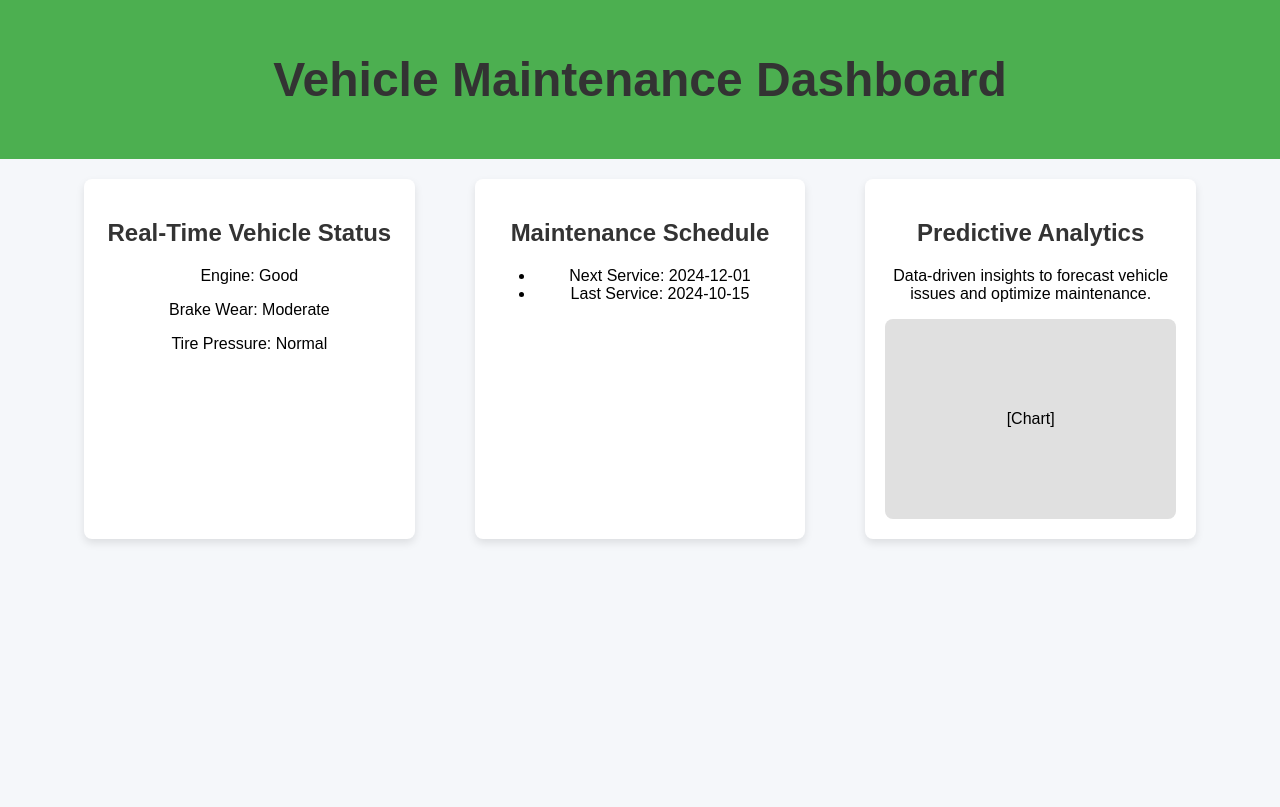
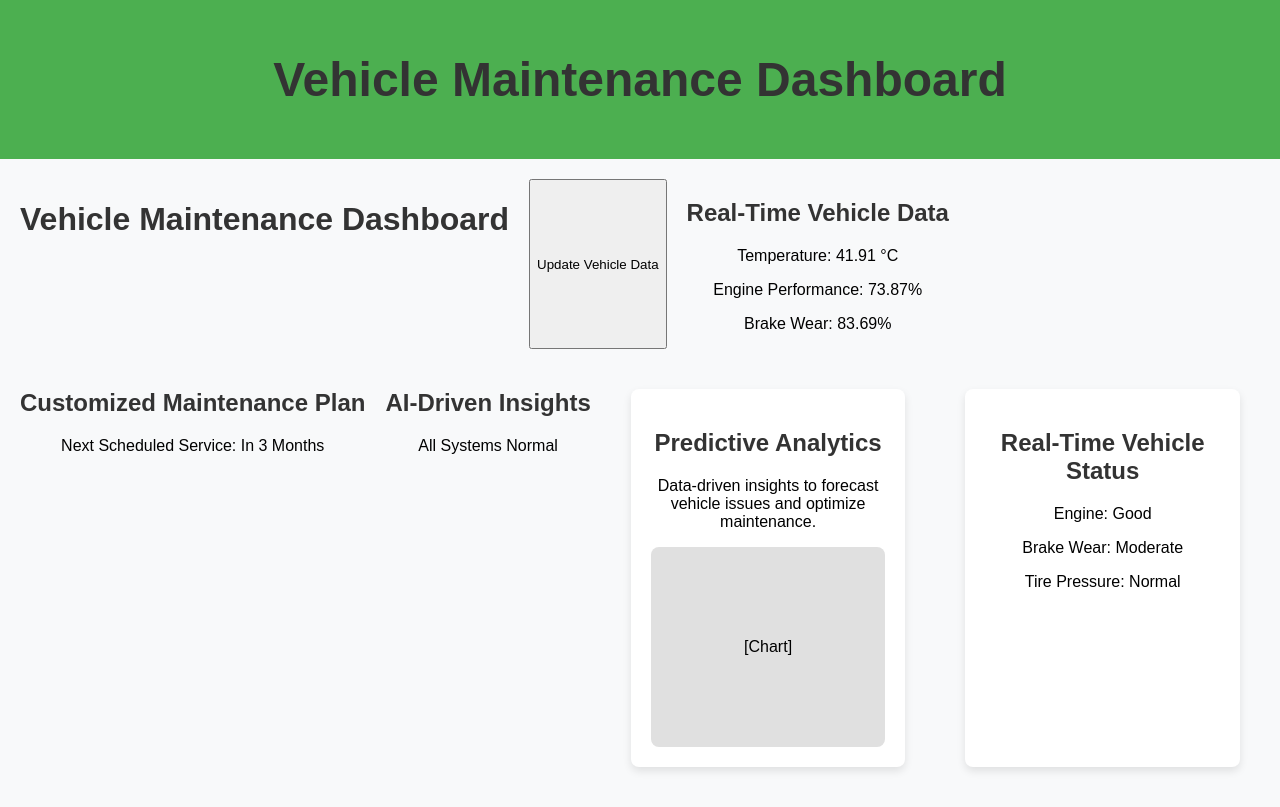
Before and after one commit to yatigautam/vehicle-maintenance-app, a React (Create React App) app in the folder frontend/: page / in a window 1280 px wide. Built offline with nearby package versions, Linux system fonts and the light colour scheme.

Commit message:
added some features to the dashboard

```diff
--- /dev/null
+++ b/frontend/src/components/AIPredictor.js
@@ -0,0 +1,26 @@
+// src/components/AIPredictor.js
+import React, { useEffect, useState } from 'react';
+
+function AIPredictor({ vehicleData }) {
+  const [prediction, setPrediction] = useState("");
+
+  useEffect(() => {
+    const { temperature, enginePerformance, brakeWear } = vehicleData;
+    if (temperature > 90 || brakeWear > 80) {
+      setPrediction("Potential Component Failure Predicted");
+    } else if (enginePerformance < 50) {
+      setPrediction("Engine Performance Issue Detected");
+    } else {
+      setPrediction("All Systems Normal");
+    }
+  }, [vehicleData]);
+
+  return (
+    <div className="ai-predictor">
+      <h2>AI-Driven Insights</h2>
+      <p>{prediction}</p>
+    </div>
+  );
+}
+
+export default AIPredictor;
--- a/frontend/src/components/Dashboard.css
+++ b/frontend/src/components/Dashboard.css
@@ -3,3 +3,13 @@
     flex-wrap: wrap;
     gap: 20px;
   }
+
+  .dashboard {
+    padding: 20px;
+    background-color: #f8f9fa;
+  }
+
+  .chart-container {
+    max-width: 600px;
+    margin: 0 auto;
+  }
--- a/frontend/src/components/Dashboard.js
+++ b/frontend/src/components/Dashboard.js
@@ -1,15 +1,36 @@
-import React from 'react';
+import React, { useState } from 'react';
 import VehicleStatus from './VehicleStatus';
+import DataCollector from './DataCollector';
 import MaintenanceSchedule from './MaintenanceSchedule';
 import Analytics from './Analytics';
+import AIPredictor from './AIPredictor';
 import './Dashboard.css';
 
 function Dashboard() {
+  const [vehicleData, setVehicleData] = useState({
+    temperature: 75,
+    enginePerformance: 85,
+    brakeWear: 40,
+  });
+
+  const updateVehicleData = () => {
+    setVehicleData({
+      temperature: Math.random() * 100,
+      enginePerformance: Math.random() * 100,
+      brakeWear: Math.random() * 100,
+    });
+  };
+
+
   return (
-    <div className="dashboard container">
+    <div className="dashboard">
+      <h1>Vehicle Maintenance Dashboard</h1>
+      <button onClick={updateVehicleData}>Update Vehicle Data</button>
+      <DataCollector />
+      <MaintenanceSchedule vehicleData={vehicleData} />
+      <AIPredictor vehicleData={vehicleData} />
+      <Analytics />
       <VehicleStatus />
-      <MaintenanceSchedule />
-      <Analytics />
     </div>
   );
 }
--- /dev/null
+++ b/frontend/src/components/DataCollector.js
@@ -0,0 +1,34 @@
+// src/components/DataCollector.js
+import React, { useState, useEffect } from 'react';
+
+function DataCollector() {
+  const [vehicleData, setVehicleData] = useState({
+    temperature: 0,
+    enginePerformance: 0,
+    brakeWear: 0,
+  });
+
+  // Simulate real-time updates every few seconds
+  useEffect(() => {
+    const interval = setInterval(() => {
+      setVehicleData({
+        temperature: Math.random() * 100,  // Simulating temperature
+        enginePerformance: Math.random() * 100,  // Engine performance
+        brakeWear: Math.random() * 100,  // Brake wear
+      });
+    }, 5000); // Update every 5 seconds
+
+    return () => clearInterval(interval);
+  }, []);
+
+  return (
+    <div className="data-collector">
+      <h2>Real-Time Vehicle Data</h2>
+      <p>Temperature: {vehicleData.temperature.toFixed(2)} °C</p>
+      <p>Engine Performance: {vehicleData.enginePerformance.toFixed(2)}%</p>
+      <p>Brake Wear: {vehicleData.brakeWear.toFixed(2)}%</p>
+    </div>
+  );
+}
+
+export default DataCollector;
--- a/frontend/src/components/MaintenanceSchedule.js
+++ b/frontend/src/components/MaintenanceSchedule.js
@@ -1,14 +1,19 @@
 import React from 'react';
-import './MaintenanceSchedule.css';
 
-function MaintenanceSchedule() {
+function MaintenanceSchedule({ vehicleData }) {
+  const calculateNextServiceDate = () => {
+    const { enginePerformance, brakeWear } = vehicleData;
+    // Basic rules for setting a service date (placeholder for AI-based scheduling)
+    if (enginePerformance < 60 || brakeWear > 70) {
+      return "Schedule Service Soon";
+    }
+    return "Next Scheduled Service: In 3 Months";
+  };
+
   return (
-    <div className="maintenance-schedule card">
-      <h2>Maintenance Schedule</h2>
-      <ul>
-        <li>Next Service: 2024-12-01</li>
-        <li>Last Service: 2024-10-15</li>
-      </ul>
+    <div className="maintenance-schedule">
+      <h2>Customized Maintenance Plan</h2>
+      <p>{calculateNextServiceDate()}</p>
     </div>
   );
 }
```
Also changed, not shown: frontend/src/components/ChartComponent.js (added, +35 -0 lines), frontend/src/App.js (line endings or trailing spaces), frontend/src/components/Analytics.js (line endings or trailing spaces), frontend/src/components/VehicleStatus.js (line endings or trailing spaces).
